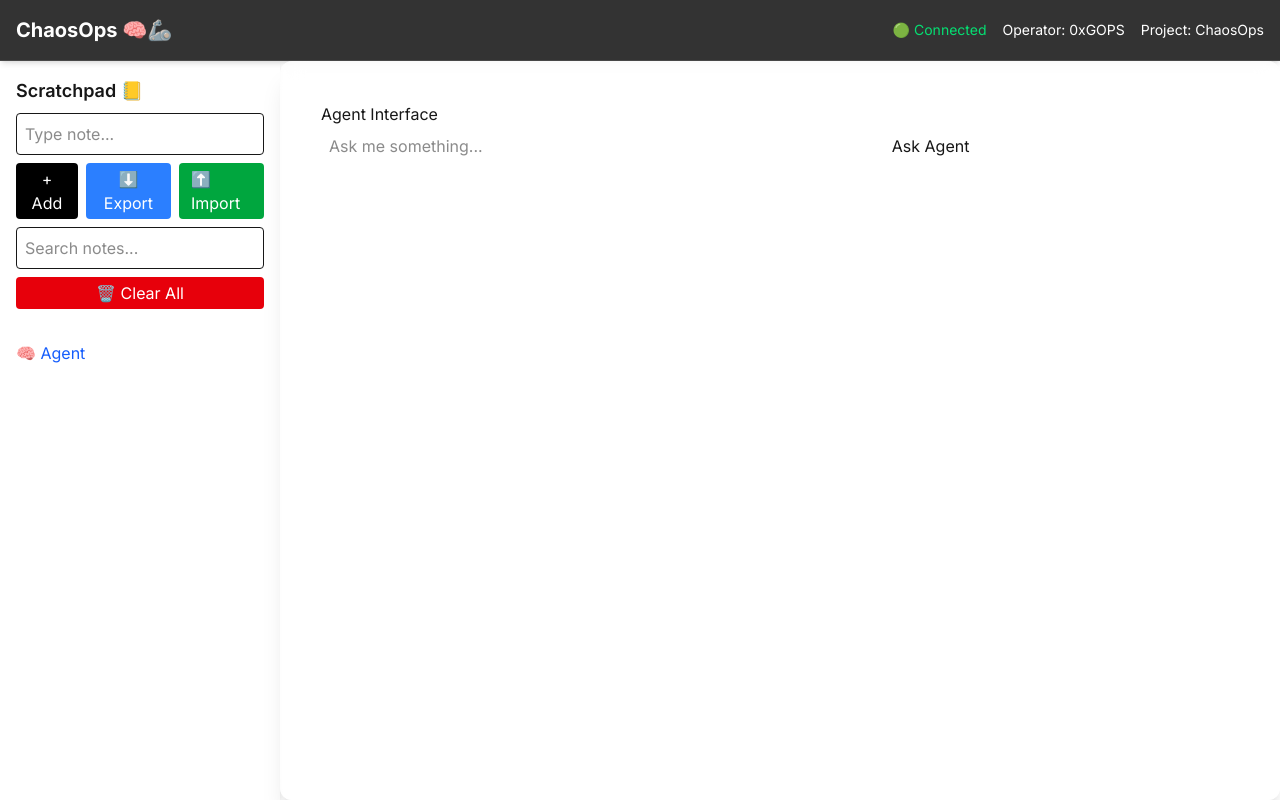
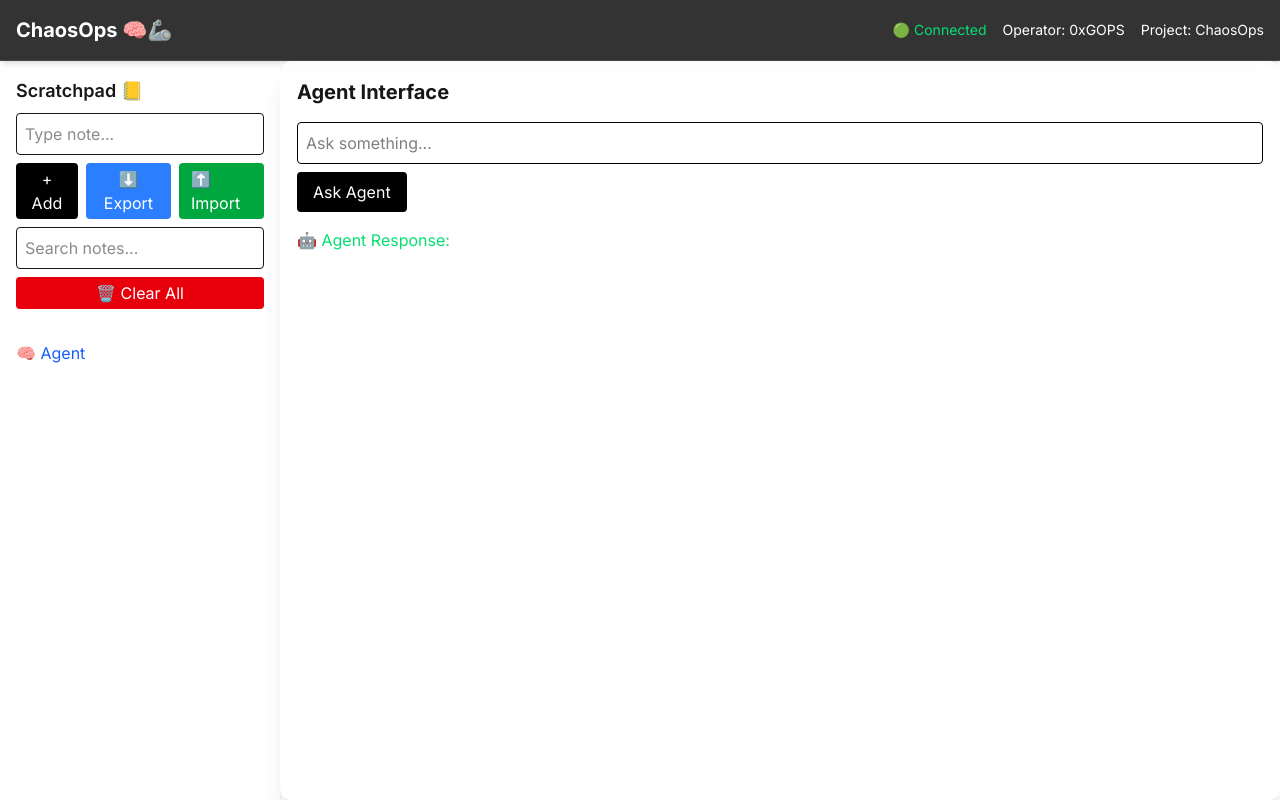
Before and after one commit to 0xgops/chaosops, a Next.js app: page /agent in a window 1280 px wide. Built offline with nearby package versions, Linux system fonts and the light colour scheme.

Commit message:
Enable API-connected agent response

```diff
--- a/src/app/agent/page.tsx
+++ b/src/app/agent/page.tsx
@@ -2,28 +2,56 @@
 
 import { useState } from 'react';
 
-export default function Agent() {
+export default function AgentPage() {
   const [input, setInput] = useState('');
   const [response, setResponse] = useState('');
+  const [loading, setLoading] = useState(false);
 
-  const handleSubmit = async () => {
-    // Simulated response — replace with real logic in v2
-    setResponse(`🤖 Agent Response: You asked "${input}"`);
+  const handleAsk = async () => {
+    if (!input.trim()) return;
+    setLoading(true);
+
+    try {
+      const res = await fetch('/api/agent', {
+        method: 'POST',
+        headers: { 'Content-Type': 'application/json' },
+        body: JSON.stringify({ input }),
+      });
+
+      const data = await res.json();
+      setResponse(data.message || data.error || 'No response');
+    } catch (err) {
+      console.error(err);
+      setResponse('Something went wrong.');
+    } finally {
+      setLoading(false);
+    }
   };
 
   return (
-    <main style={{ padding: 24 }}>
-      <h1>Agent Interface</h1>
+    <div>
+      <h2 className="text-xl font-bold mb-4">Agent Interface</h2>
+
       <input
+        type="text"
         value={input}
         onChange={(e) => setInput(e.target.value)}
-        placeholder="Ask me something..."
-        style={{ padding: 8, width: '60%' }}
+        placeholder="Ask something..."
+        className="w-full p-2 border rounded text-black"
       />
-      <button onClick={handleSubmit} style={{ marginLeft: 12, padding: 8 }}>
-        Ask Agent
+
+      <button
+        onClick={handleAsk}
+        className="mt-2 px-4 py-2 bg-black text-white rounded hover:bg-zinc-800 disabled:opacity-50"
+        disabled={loading}
+      >
+        {loading ? 'Asking...' : 'Ask Agent'}
       </button>
-      {response && <p style={{ marginTop: 16 }}>{response}</p>}
-    </main>
+
+      <div className="mt-4">
+        <p className="text-green-400">🤖 Agent Response:</p>
+        <pre className="mt-1 whitespace-pre-wrap">{response}</pre>
+      </div>
+    </div>
   );
 }
--- /dev/null
+++ b/src/app/agent/route.ts
@@ -0,0 +1,35 @@
+// app/api/agent/route.ts
+
+import { NextResponse } from 'next/server';
+
+export async function POST(req: Request) {
+  const { input } = await req.json();
+
+  const apiKey = process.env.OPENAI_API_KEY;
+  if (!apiKey) {
+    return NextResponse.json({ error: 'Missing API Key' }, { status: 500 });
+  }
+
+  try {
+    const openaiRes = await fetch('https://api.openai.com/v1/chat/completions', {
+      method: 'POST',
+      headers: {
+        'Content-Type': 'application/json',
+        Authorization: `Bearer ${apiKey}`,
+      },
+      body: JSON.stringify({
+        model: 'gpt-3.5-turbo',
+        messages: [
+          { role: 'system', content: 'You are a helpful assistant.' },
+          { role: 'user', content: input },
+        ],
+      }),
+    });
+
+    const data = await openaiRes.json();
+    const message = data.choices?.[0]?.message?.content || 'No response';
+    return NextResponse.json({ message });
+  } catch (error) {
+    return NextResponse.json({ error: 'Failed to contact OpenAI' }, { status: 500 });
+  }
+}
```
Also changed, not shown: 1 other file (tests, documents, lock files or other folders).
